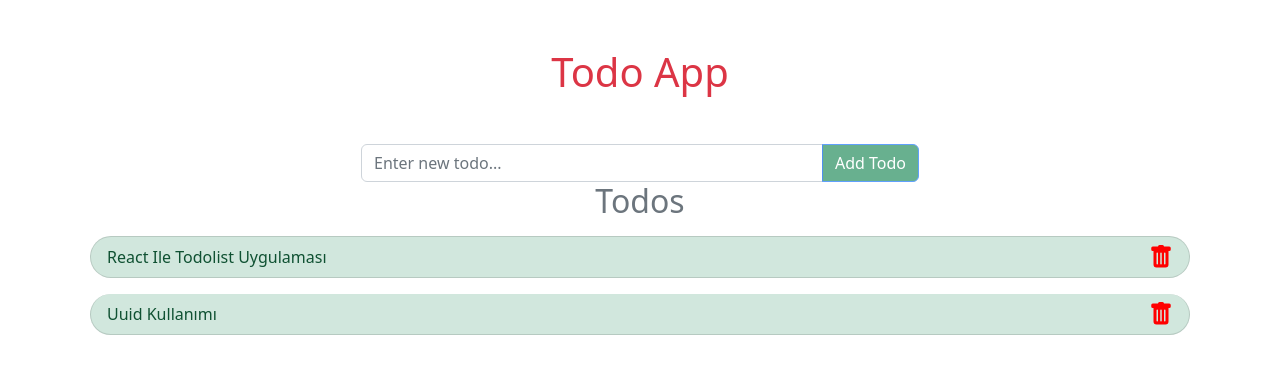
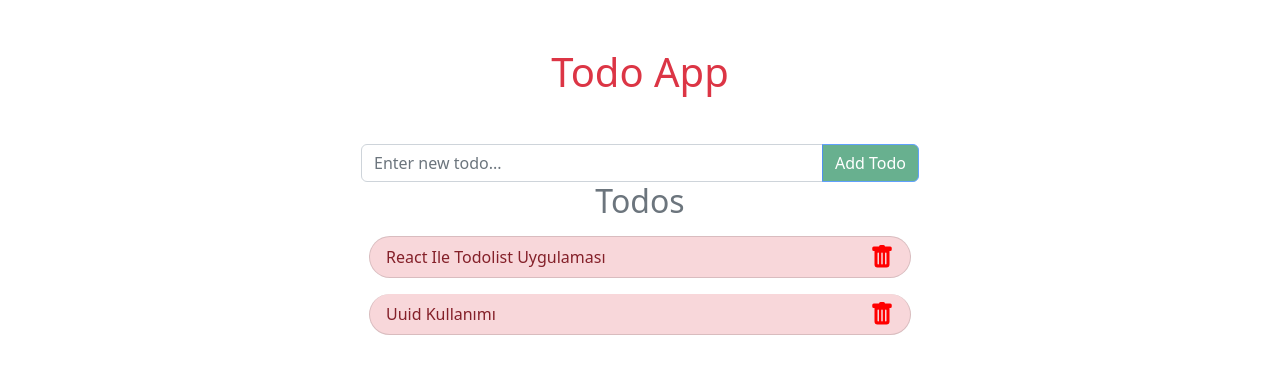
Before and after one commit to anthonyharold67/react-todoapp-uuid, a React (Create React App) app: page / in a window 1280 px wide. Shown: the top 374 px of the page. Built offline with nearby package versions, Linux system fonts and the light colour scheme.

Commit message:
Update TodoList.jsx

```diff
--- a/src/components/TodoList.jsx
+++ b/src/components/TodoList.jsx
@@ -16,18 +16,22 @@ const TodoList = ({todos, setTodos}) => {
   return (
     <div>
       <h2 className="text-center text-secondary">Todos</h2>
-      <ListGroup className="w-100 w-sm-50 d-flex mx-auto">
-        {todos.map(todo => (
+      <ListGroup className="col col-12 col-md-6 d-flex mx-auto">
+        {todos.map((todo) => (
           <ListGroup.Item
-            variant="success"
+            variant={todo.completed ? "success" : "danger"}
+            as={"li"}
             role="button"
-            className="m-2 text-capitalize rounded-5 d-flex justify-content-between" onDoubleClick={()=>toggleTodo(todo.id)}>
+            className="m-2 text-capitalize rounded-5 d-flex justify-content-between"
+            onDoubleClick={() => toggleTodo(todo.id)}
+          >
             <span
               className={
                 todo.completed
                   ? "text-decoration-line-through"
                   : "text-decoration-none"
-              }>
+              }
+            >
               {todo.text}
             </span>
             <svg
@@ -38,7 +42,8 @@ const TodoList = ({todos, setTodos}) => {
               role="button"
               onClick={() => deleteTodo(todo.id)}
               className="bi bi-trash-fill"
-              viewBox="0 0 16 16">
+              viewBox="0 0 16 16"
+            >
               <path d="M2.5 1a1 1 0 0 0-1 1v1a1 1 0 0 0 1 1H3v9a2 2 0 0 0 2 2h6a2 2 0 0 0 2-2V4h.5a1 1 0 0 0 1-1V2a1 1 0 0 0-1-1H10a1 1 0 0 0-1-1H7a1 1 0 0 0-1 1H2.5zm3 4a.5.5 0 0 1 .5.5v7a.5.5 0 0 1-1 0v-7a.5.5 0 0 1 .5-.5zM8 5a.5.5 0 0 1 .5.5v7a.5.5 0 0 1-1 0v-7A.5.5 0 0 1 8 5zm3 .5v7a.5.5 0 0 1-1 0v-7a.5.5 0 0 1 1 0z" />
             </svg>
           </ListGroup.Item>
```
